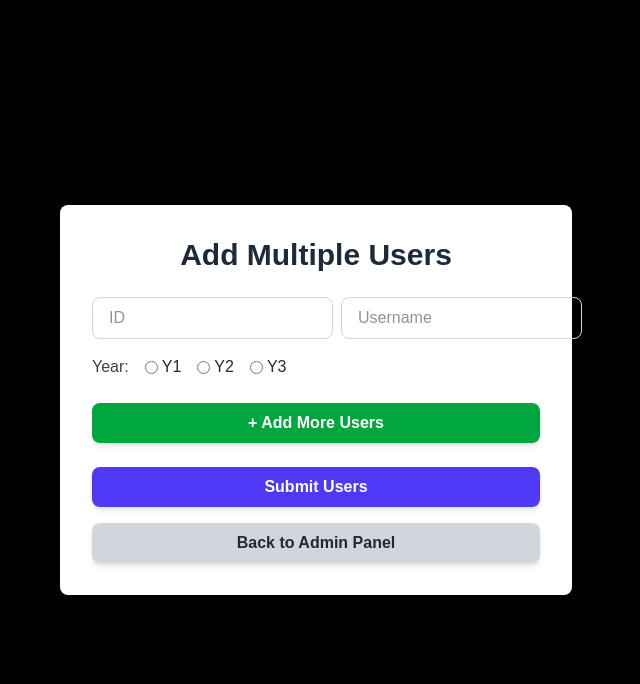
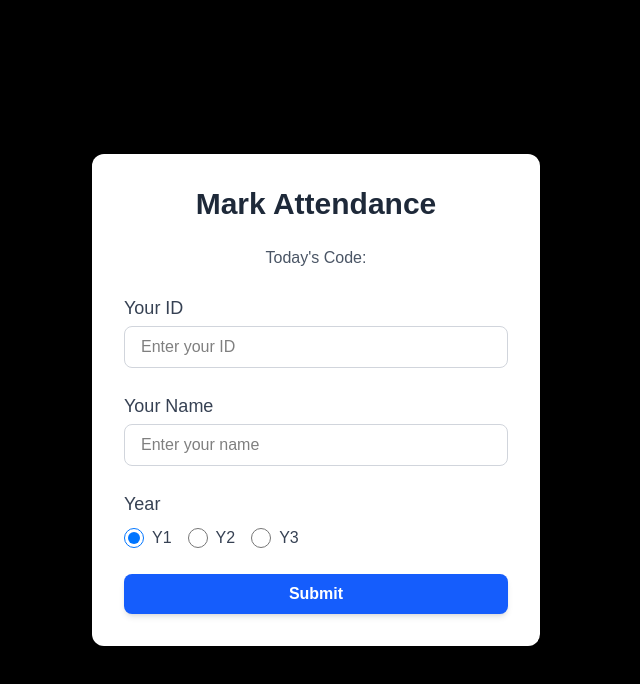
Before and after one commit to tliy8/attendfe, a Next.js app: page /attendance in a window 1280 px wide. Shown: the top 684 px of the page, without its empty margins (324-964 px from the left). Built offline with nearby package versions, Linux system fonts and the light colour scheme.

Commit message:
Update edit and delete function

```diff
--- a/src/app/attendance/page.js
+++ b/src/app/attendance/page.js
@@ -1,145 +1,117 @@
 "use client";
-import { useState } from "react";
-import { useRouter } from "next/navigation";
+import React, { Suspense, useState } from "react";
+import { useSearchParams, useRouter } from "next/navigation";
 
-export default function AddUser() {
+function AttendancePageContent() {
+  const searchParams = useSearchParams();
   const router = useRouter();
-  const [users, setUsers] = useState([
-    { id: "", username: "", year: "" }
-  ]);
+  const code = searchParams.get("code");
 
-  // Handle input change (id, username, year)
-  const handleInputChange = (index, field, value) => {
-    const newUsers = [...users];
-    newUsers[index][field] = value;
-    setUsers(newUsers);
-  };
+  const [name, setName] = useState("");
+  const [id, setId] = useState("");
+  const [year, setYear] = useState("Y1"); // default value
 
-  // Add new empty input row
-  const addUserRow = () => {
-    setUsers([...users, { id: "", username: "", year: "" }]);
-  };
-
-  // Remove user row
-  const removeUserRow = (index) => {
-    if (users.length > 1) {
-      setUsers(users.filter((_, i) => i !== index));
-    }
-  };
-
-  // Handle form submission
   const handleSubmit = async (e) => {
     e.preventDefault();
 
-    const formattedUsers = users.map(user => ({
-      id: user.id,
-      name: user.username,
-      year: user.year
-    }));
-
-    try {
-      const response = await fetch(
-        `${process.env.NEXT_PUBLIC_LINK}/add-user`,
-        {
+    const res = await fetch(`${process.env.NEXT_PUBLIC_LINK}/mark-attendance`, {
       method: "POST",
       headers: { "Content-Type": "application/json" },
-          body: JSON.stringify(formattedUsers)
-        }
+      body: JSON.stringify({ id, name, code, year }), // include year
+    });
+
+    if (res.ok) {
+      router.push(
+        `/success?name=${encodeURIComponent(name)}&code=${encodeURIComponent(
+          code
+        )}`
       );
-
-      if (response.ok) {
-        alert("Users added successfully!");
-        setUsers([{ id: "", username: "", year: "" }]);
     } else {
-        alert("Error adding users");
-      }
-    } catch (error) {
-      console.error("Error:", error);
-      alert("Failed to add users");
+      alert("❌ Error marking attendance.");
     }
   };
 
   return (
     <div className="min-h-screen bg-black flex items-center justify-center p-4">
-      <div className="bg-white bg-opacity-90 backdrop-filter backdrop-blur-lg rounded-lg shadow-xl p-8 w-full max-w-lg">
-        <h1 className="text-3xl font-bold text-gray-800 text-center mb-6">
-          Add Multiple Users
-        </h1>
-
+      <div className="bg-white bg-opacity-80 backdrop-filter backdrop-blur-lg rounded-xl shadow-2xl p-8 w-full max-w-md">
+        <h2 className="text-3xl font-bold text-center text-gray-800 mb-6">
+          Mark Attendance
+        </h2>
+        <p className="text-center text-gray-600 mb-6">Today's Code: {code}</p>
         <form onSubmit={handleSubmit} className="space-y-6">
-          {users.map((user, index) => (
-            <div key={index} className="space-y-4">
-              <div className="flex space-x-2 items-center">
+          <div>
+            <label
+              htmlFor="id"
+              className="block text-lg font-medium text-gray-700 mb-1"
+            >
+              Your ID
+            </label>
             <input
               type="text"
-                  placeholder="ID"
-                  value={user.id}
-                  onChange={(e) => handleInputChange(index, "id", e.target.value)}
-                  className="flex-1 px-4 py-2 border border-gray-300 rounded-lg focus:outline-none focus:ring-2 focus:ring-indigo-500 text-gray-800"
+              id="id"
+              placeholder="Enter your ID"
+              value={id}
+              onChange={(e) => setId(e.target.value)}
               required
+              className="w-full px-4 py-2 border border-gray-300 rounded-lg text-black focus:outline-none focus:ring-2 focus:ring-blue-500 transition"
             />
+          </div>
+          <div>
+            <label
+              htmlFor="name"
+              className="block text-lg font-medium text-gray-700 mb-1"
+            >
+              Your Name
+            </label>
             <input
               type="text"
-                  placeholder="Username"
-                  value={user.username}
-                  onChange={(e) => handleInputChange(index, "username", e.target.value)}
-                  className="flex-1 px-4 py-2 border border-gray-300 rounded-lg focus:outline-none focus:ring-2 focus:ring-indigo-500 text-gray-800"
+              id="name"
+              placeholder="Enter your name"
+              value={name}
+              onChange={(e) => setName(e.target.value.toUpperCase())}
               required
+              className="w-full px-4 py-2 border border-gray-300 rounded-lg text-black focus:outline-none focus:ring-2 focus:ring-blue-500 transition"
             />
-                {users.length > 1 && (
-                  <button
-                    type="button"
-                    onClick={() => removeUserRow(index)}
-                    className="bg-red-500 hover:bg-red-600 text-white px-3 py-2 rounded-lg"
-                  >
-                    ✕
-                  </button>
-                )}
           </div>
 
-              <div className="flex items-center space-x-4">
-                <span className="text-gray-700">Year:</span>
-                {['Y1', 'Y2', 'Y3'].map(option => (
-                  <label key={option} className="inline-flex items-center space-x-1">
+          {/* Radio buttons for year */}
+          <div>
+            <label className="block text-lg font-medium text-gray-700 mb-2">
+              Year
+            </label>
+            <div className="flex space-x-4">
+              {["Y1", "Y2", "Y3"].map((y) => (
+                <label key={y} className="inline-flex items-center">
                   <input
                     type="radio"
-                      name={`year-${index}`}
-                      value={option}
-                      checked={user.year === option}
-                      onChange={() => handleInputChange(index, "year", option)}
-                      className="form-radio text-indigo-600"
-                      required
+                    name="year"
+                    value={y}
+                    checked={year === y}
+                    onChange={(e) => setYear(e.target.value)}
+                    className="form-radio h-5 w-5 text-blue-600"
                   />
-                    <span className="text-gray-800">{option}</span>
+                  <span className="ml-2 text-gray-700">{y}</span>
                 </label>
               ))}
             </div>
           </div>
-          ))}
-
-          <button
-            type="button"
-            onClick={addUserRow}
-            className="w-full py-2 px-4 bg-green-600 hover:bg-green-700 text-white font-semibold rounded-lg shadow-md transition"
-          >
-            + Add More Users
-          </button>
 
           <button
             type="submit"
-            className="w-full py-2 px-4 bg-indigo-600 hover:bg-indigo-700 text-white font-semibold rounded-lg shadow-md transition"
+            className="w-full py-2 px-4 bg-blue-600 hover:bg-blue-700 text-white font-semibold rounded-lg shadow-md focus:outline-none focus:ring-2 focus:ring-blue-500 transition"
           >
-            Submit Users
+            Submit
           </button>
         </form>
-
-        <button
-          onClick={() => router.push("/admin")}
-          className="mt-4 w-full py-2 px-4 bg-gray-300 hover:bg-gray-400 text-gray-800 font-semibold rounded-lg shadow-md transition"
-        >
-          Back to Admin Panel
-        </button>
       </div>
     </div>
   );
 }
+
+export default function AttendancePage() {
+  return (
+    <Suspense fallback={<div>Loading attendance page...</div>}>
+      <AttendancePageContent />
+    </Suspense>
+  );
+}
```
Lines whose indentation alone changed are shown as unchanged.
